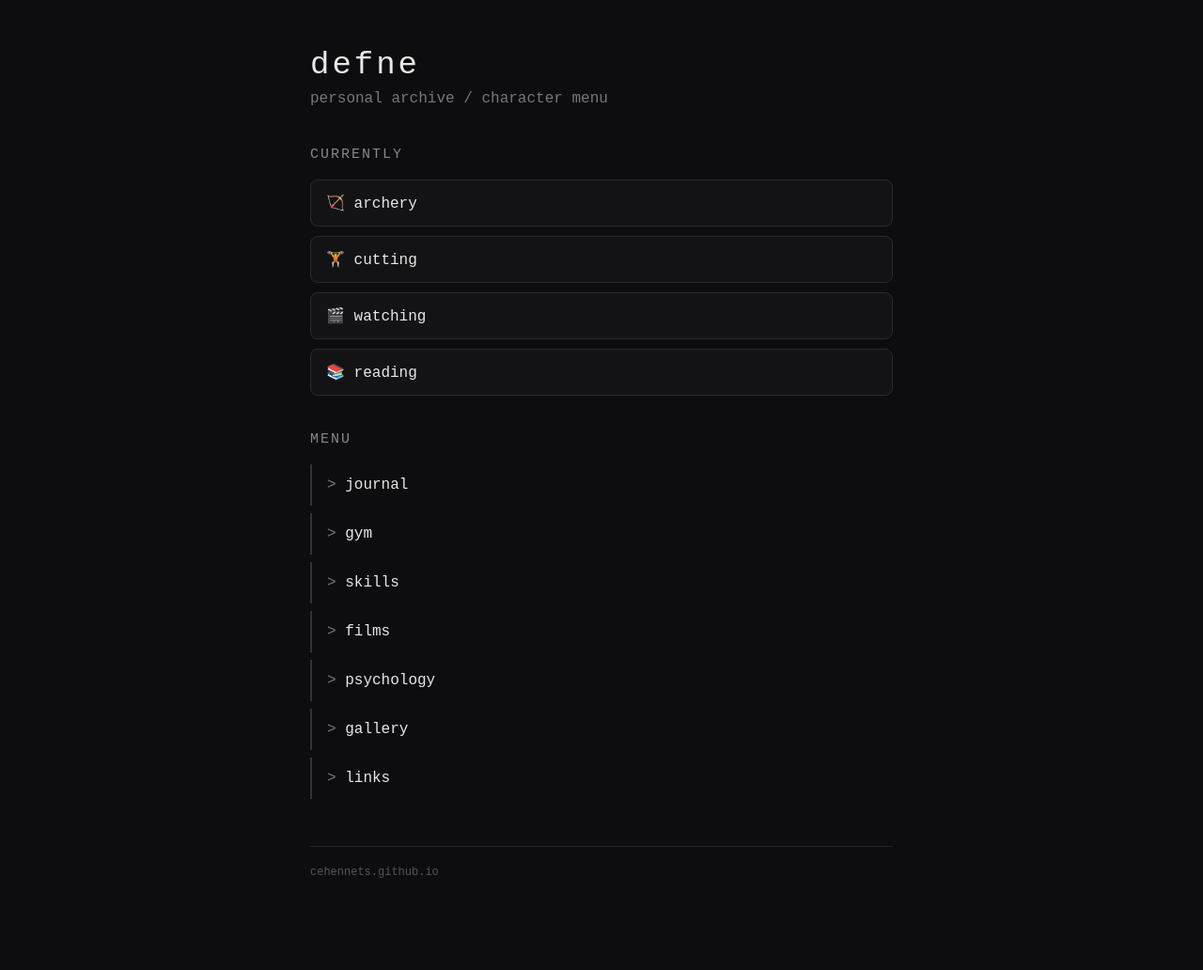
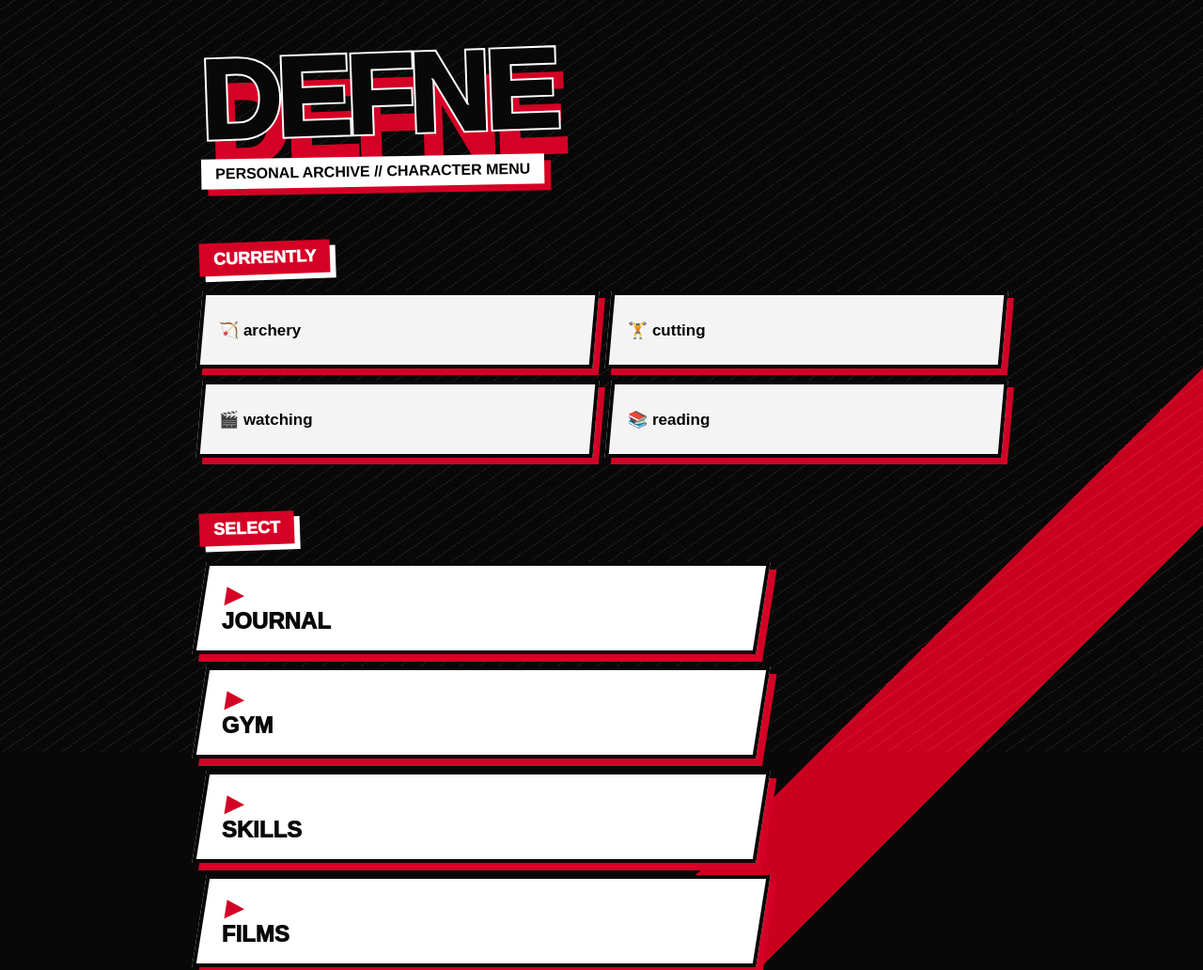
Before and after one commit to cehennets/cehennets.github.io, a plain HTML site: page index.html in a window 1280 px wide. Shown: the top 1032 px of the page at 94% size. Before the commit the page ends 985 px from the top, so only its background shows below. Drawn offline with Linux system fonts and the light colour scheme.

Commit message:
Update index.html

```diff
--- a/index.html
+++ b/index.html
@@ -14,116 +14,224 @@
     body {
       margin: 0;
       min-height: 100vh;
-      background: #0d0d0f;
-      color: #e8e8e8;
-      font-family: "Courier New", monospace;
-      display: flex;
-      justify-content: center;
-      padding: 50px 22px;
+      overflow-x: hidden;
+      background:
+        linear-gradient(135deg, transparent 60%, #c90020 60% 66%, transparent 66%),
+        #080808;
+      color: white;
+      font-family: Arial, Helvetica, sans-serif;
+    }
+
+    body::before {
+      content: "";
+      position: fixed;
+      inset: 0;
+      pointer-events: none;
+      opacity: 0.08;
+      background-image:
+        repeating-linear-gradient(
+          -35deg,
+          white 0,
+          white 1px,
+          transparent 1px,
+          transparent 12px
+        );
     }
 
     main {
-      width: 100%;
-      max-width: 620px;
+      width: min(900px, 100%);
+      margin: auto;
+      padding: 42px 22px 70px;
+      position: relative;
+    }
+
+    header {
+      position: relative;
+      margin-bottom: 45px;
+      transform: rotate(-2deg);
+    }
+
+    .name-shadow {
+      position: absolute;
+      top: 9px;
+      left: 8px;
+      color: #d50025;
+      font-size: clamp(58px, 17vw, 120px);
+      font-weight: 1000;
+      letter-spacing: -6px;
+      text-transform: uppercase;
+      z-index: -1;
     }
 
     h1 {
-      margin: 0 0 8px;
-      font-size: 34px;
-      font-weight: normal;
-      letter-spacing: 3px;
+      margin: 0;
+      font-size: clamp(58px, 17vw, 120px);
+      line-height: 0.85;
+      font-weight: 1000;
+      letter-spacing: -6px;
+      text-transform: uppercase;
+      -webkit-text-stroke: 2px white;
+      color: #080808;
     }
 
     .subtitle {
-      color: #777;
-      margin-bottom: 42px;
+      display: inline-block;
+      margin-top: 14px;
+      padding: 7px 15px;
+      background: white;
+      color: black;
+      font-weight: 900;
+      text-transform: uppercase;
+      transform: rotate(1deg);
+      box-shadow: 7px 7px 0 #d50025;
     }
 
-    h2 {
-      margin-top: 38px;
-      font-size: 15px;
-      color: #888;
+    .section-title {
+      display: inline-block;
+      margin: 22px 0 18px;
+      padding: 7px 15px;
+      background: #d50025;
+      color: white;
+      font-size: 18px;
+      font-weight: 1000;
       text-transform: uppercase;
-      letter-spacing: 2px;
-      font-weight: normal;
+      transform: rotate(-2deg);
+      box-shadow: 6px 6px 0 white;
     }
 
     .currently {
       display: grid;
-      gap: 10px;
-      margin-top: 18px;
+      grid-template-columns: repeat(2, 1fr);
+      gap: 13px;
+      margin-bottom: 36px;
     }
 
     .status {
-      padding: 14px 16px;
-      border: 1px solid #29292e;
-      background: #131316;
-      border-radius: 8px;
+      min-height: 82px;
+      padding: 17px;
+      background: #f4f4f4;
+      color: #080808;
+      border: 4px solid #080808;
+      font-size: 17px;
+      font-weight: 900;
+      display: flex;
+      align-items: center;
+      gap: 12px;
+      transform: skew(-5deg);
+      box-shadow: 7px 7px 0 #d50025;
+    }
+
+    .status span {
+      display: block;
+      transform: skew(5deg);
     }
 
     nav {
-      margin-top: 18px;
       display: grid;
-      gap: 8px;
+      gap: 13px;
+      max-width: 600px;
     }
 
     nav a {
-      color: #e8e8e8;
+      position: relative;
+      display: block;
+      padding: 17px 22px;
+      background: white;
+      color: #080808;
+      border: 4px solid #080808;
+      font-size: 24px;
+      font-weight: 1000;
       text-decoration: none;
-      padding: 13px 16px;
-      border-left: 2px solid #333;
-      transition: 0.2s;
+      text-transform: uppercase;
+      transform: skew(-9deg);
+      box-shadow: 8px 8px 0 #d50025;
+      transition: 0.15s ease;
+    }
+
+    nav a span {
+      display: block;
+      transform: skew(9deg);
     }
 
     nav a::before {
-      content: "> ";
-      color: #777;
+      content: "▶";
+      margin-right: 12px;
+      color: #d50025;
     }
 
-    nav a:hover {
-      background: #17171b;
-      border-left-color: #e8e8e8;
-      padding-left: 22px;
+    nav a:hover,
+    nav a:active {
+      background: #d50025;
+      color: white;
+      transform: skew(-9deg) translateX(12px);
+      box-shadow: 8px 8px 0 white;
+    }
+
+    nav a:hover::before,
+    nav a:active::before {
+      color: white;
     }
 
     footer {
-      margin-top: 50px;
-      padding-top: 20px;
-      border-top: 1px solid #242429;
-      color: #555;
-      font-size: 12px;
+      margin-top: 55px;
+      font-weight: 900;
+      text-transform: uppercase;
+      transform: rotate(-1deg);
+    }
+
+    footer span {
+      background: white;
+      color: black;
+      padding: 6px 11px;
+    }
+
+    @media (max-width: 560px) {
+      main {
+        padding-top: 36px;
+      }
+
+      .currently {
+        grid-template-columns: 1fr;
+      }
+
+      nav a {
+        font-size: 20px;
+      }
     }
   </style>
 </head>
 
 <body>
   <main>
-    <h1>defne</h1>
-    <div class="subtitle">personal archive / character menu</div>
+    <header>
+      <div class="name-shadow">DEFNE</div>
+      <h1>DEFNE</h1>
+      <div class="subtitle">personal archive // character menu</div>
+    </header>
 
-    <h2>currently</h2>
+    <div class="section-title">currently</div>
 
     <section class="currently">
-      <div class="status">🏹 archery</div>
-      <div class="status">🏋️ cutting</div>
-      <div class="status">🎬 watching</div>
-      <div class="status">📚 reading</div>
+      <div class="status"><span>🏹 archery</span></div>
+      <div class="status"><span>🏋️ cutting</span></div>
+      <div class="status"><span>🎬 watching</span></div>
+      <div class="status"><span>📚 reading</span></div>
     </section>
 
-    <h2>menu</h2>
+    <div class="section-title">select</div>
 
     <nav>
-      <a href="#">journal</a>
-      <a href="#">gym</a>
-      <a href="#">skills</a>
-      <a href="#">films</a>
-      <a href="#">psychology</a>
-      <a href="#">gallery</a>
-      <a href="#">links</a>
+      <a href="#"><span>journal</span></a>
+      <a href="#"><span>gym</span></a>
+      <a href="#"><span>skills</span></a>
+      <a href="#"><span>films</span></a>
+      <a href="#"><span>psychology</span></a>
+      <a href="#"><span>gallery</span></a>
+      <a href="#"><span>links</span></a>
     </nav>
 
     <footer>
-      cehennets.github.io
+      <span>cehennets.github.io</span>
     </footer>
   </main>
 </body>
```
